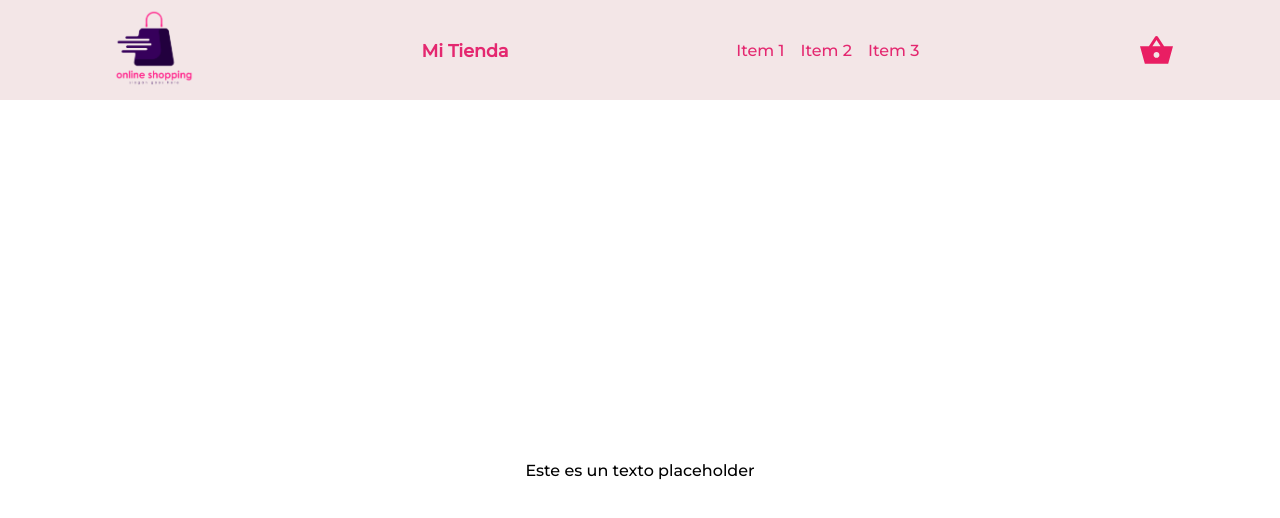
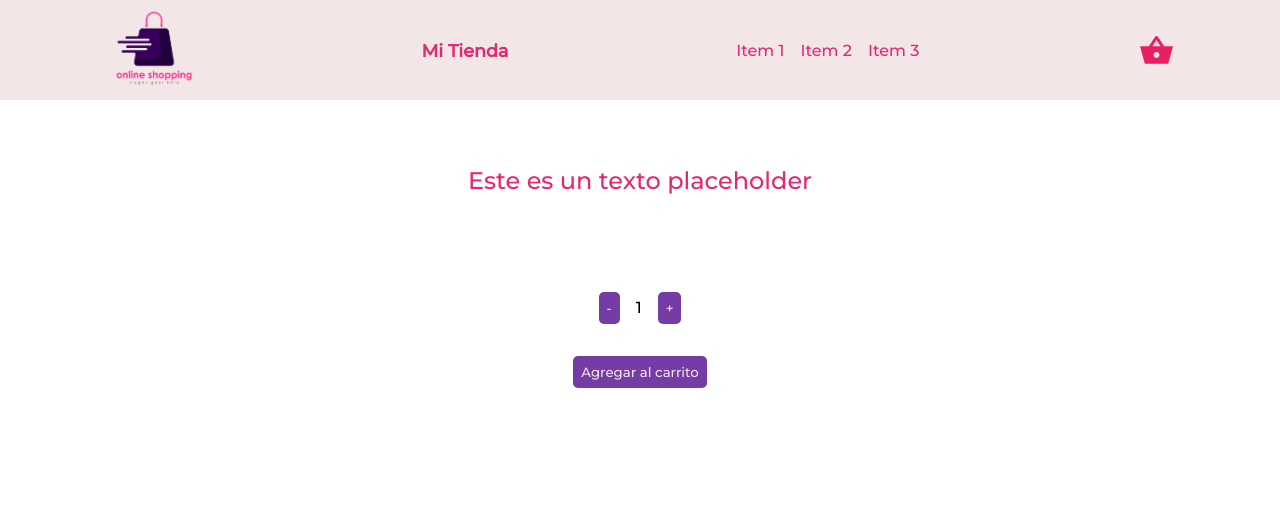
Before and after one commit to Solmluz/proyecto-react, a React (Create React App) app: page / in a window 1280 px wide. Shown: the top 518 px of the page. Built offline with nearby package versions, Linux system fonts and the light colour scheme.

Commit message:
contador

```diff
--- a/src/App.js
+++ b/src/App.js
@@ -1,5 +1,5 @@
 import ItemListContainer from "./components/itemListContainer";
-import NavBar from "./components/navBar/navbar.js";
+import NavBar from "./components/navBar/navbar.jsx";
 
 const App = () => {
   return (
--- /dev/null
+++ b/src/components/itemCount/index.jsx
@@ -0,0 +1,30 @@
+import "../../styles/main.scss";
+import React,{useState, useEffect} from "react";
+
+export const ItemCount = ({initial, stock, onAdd}) => {
+    const [count, setCount] = useState(parseInt(initial));
+
+    const increase = () => {
+        setCount(count + 1);
+    }
+    const decrease = () => {
+        setCount(count - 1);
+    }
+
+    useEffect(() => {
+        setCount(parseInt(initial));
+    }, [initial])
+
+  return (
+    <div className="counter">
+      <button disabled={count <= 1} onClick={decrease}>-</button>
+      <span>{count}</span>
+      <button disabled={count >= stock} onClick={increase}>+</button>
+      <div>
+        <button disabled={stock <=0} onClick={() => onAdd(count)}>Agregar al carrito</button>
+      </div>
+    </div>
+  );
+};
+
+export default ItemCount;
--- a/src/components/itemListContainer/index.js
+++ /dev/null
@@ -1,12 +0,0 @@
-import "../../styles/main.scss";
-
-const ItemListContainer = ({greeting}) => {
-  return (
-    <div className="landing">
-      <span></span>
-      {greeting}
-    </div>
-  );
-};
-
-export default ItemListContainer;
--- /dev/null
+++ b/src/components/itemListContainer/index.jsx
@@ -0,0 +1,19 @@
+import ItemCount from "../itemCount";
+import "../../styles/main.scss";
+
+const ItemListContainer = ({ greeting }) => {
+  const onAdd = (quantity) => {
+    console.log(`Compraste ${quantity} unidades`);
+  };
+  return (
+    <>
+      <div className="landing">
+        <span></span>
+        {greeting}
+      </div>
+      <ItemCount initial={1} stock={8} onAdd={onAdd} />
+    </>
+  );
+};
+
+export default ItemListContainer;
--- a/src/styles/main.scss
+++ b/src/styles/main.scss
@@ -2,3 +2,4 @@
 @import "./partials/reset";
 @import "./partials/navbar";
 @import "./partials/itemListContainer";
+@import "./partials/itemCount";
--- /dev/null
+++ b/src/styles/partials/_itemCount.scss
@@ -0,0 +1,21 @@
+.counter {
+    width: fit-content;
+    margin: auto;
+    padding: 1rem;
+    text-align: center;
+
+    button {
+        border: none;
+        border-radius: 5px;
+        background: #763ca5;
+        color: #f3e6e7;
+        padding: 0.5rem;
+        margin: 1rem;
+        cursor: pointer;
+    }
+    button:hover {
+        color: #763ca5;
+        background-color: #f3e6e7;
+        transition: 0.2s ease-out;
+    }
+}
--- a/src/styles/partials/_itemListContainer.scss
+++ b/src/styles/partials/_itemListContainer.scss
@@ -1,7 +1,9 @@
 .landing {
     width: 100%;
-    height: calc(100vh - 60px);
+    height: 10rem;
     display: flex;
     justify-content: center;
     align-items: center;
+    color: #e42870;
+    font-size: 1.5rem;
 }
--- a/src/styles/partials/_navbar.scss
+++ b/src/styles/partials/_navbar.scss
@@ -2,7 +2,7 @@ nav {
     display: flex;
     justify-content: space-around;
     align-items: center;
-    background-color: rgb(243, 230, 231);
+    background-color: #f3e6e7;
 
     img {
         width: 80px;
@@ -16,10 +16,10 @@ nav {
         margin: 0.5rem;
         font-size: 1rem;
         text-decoration: none;
-        color: rgb(228, 40, 112);
+        color: #e42870;
     }
     a:hover {
-        color: rgb(109, 25, 124);
-        transition: 0.5s ease-out;
+        color: #763ca5;
+        transition: 0.2s ease-out;
     }
 }
```
Also changed, not shown: src/components/cartWidget/index.jsx (renamed from src/components/cartWidget/index.js), src/components/navBar/navbar.jsx (renamed from src/components/navBar/navbar.js).
